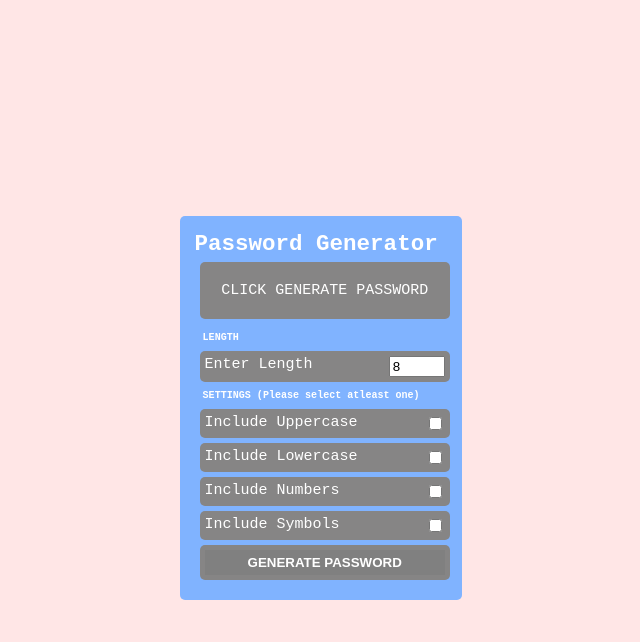
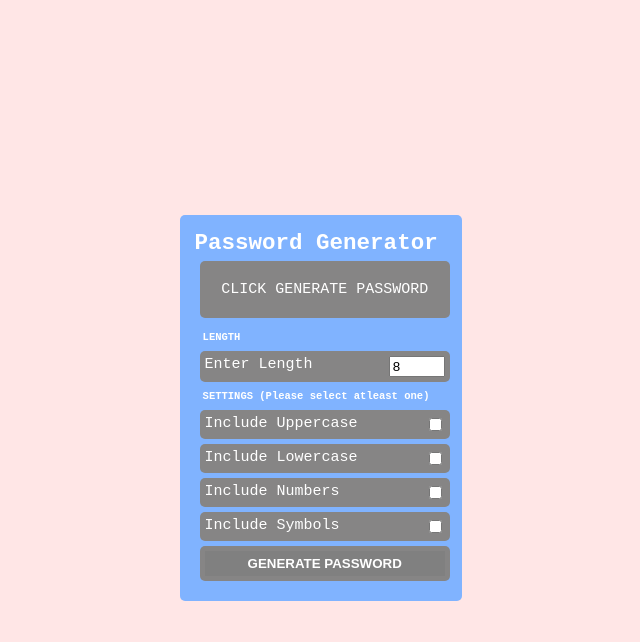
Before and after one commit to amits159/passwordGenerator, a PHP site: page / in a window 1280 px wide. Shown: the top 642 px of the page, without its empty margins (319-959 px from the left). Run offline with PHP 8.4, Linux system fonts and the light colour scheme.

Commit message:
Update style.css

```diff
--- a/style.css
+++ b/style.css
@@ -43,6 +43,7 @@ h2 {
 
 h6 {
     margin: 8px;
+    font-size: 0.7em;
 }
 
 button {
```
